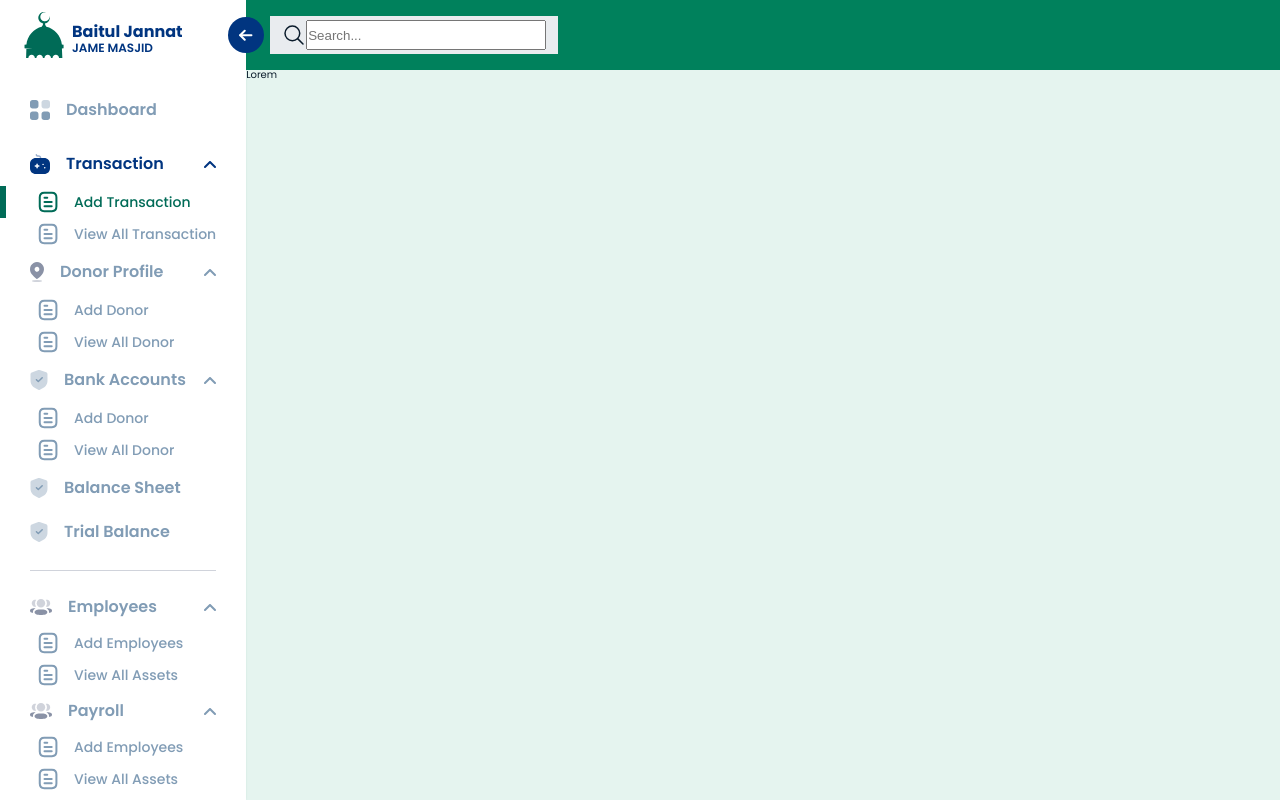
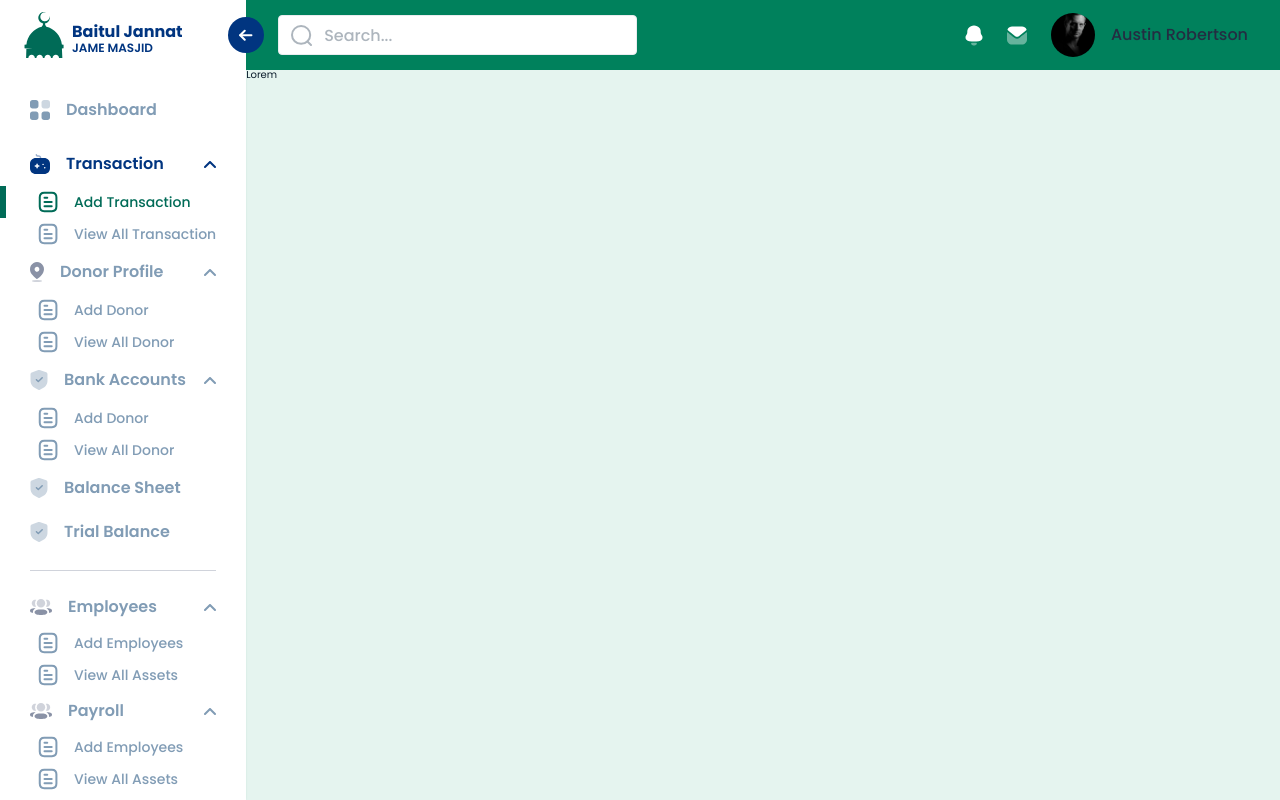
Before and after one commit to ihossain9595/baitul-jannat-jame-masjid, a plain HTML site: page form_transaction--add.html in a window 1280 px wide. Drawn offline with nearby package versions, Linux system fonts and the light colour scheme.

Commit message:
Create a header bar

```diff
--- a/css/style.css
+++ b/css/style.css
@@ -613,7 +613,6 @@
 
 /* Dashboard */
 .navbar_dashboard-box {
-  /* background-color: #fde68a; */
   display: flex;
   align-items: center;
   cursor: pointer;
@@ -649,13 +648,11 @@
   padding-bottom: 1.6rem;
 }
 .navbar_list-box {
-  /* background-color: #fecaca; */
   display: flex;
   flex-direction: column;
   cursor: pointer;
 }
 .navbar_list-item {
-  /* background-color: #d9f99d; */
   display: flex;
   align-items: center;
   padding: 1.2rem 3rem;
@@ -720,7 +717,6 @@
   position: absolute;
   right: -1.8rem;
   top: 50%;
-  /* transform: translateX(-50%); */
   transform: translateY(-50%);
 
   background-color: #013580;
@@ -732,33 +728,76 @@
   justify-content: center;
 }
 
+.header_container {
+  grid-column: 2 / span 2;
+  grid-row: 1 / span 1;
+  background-color: #00815c;
+  display: flex;
+  align-items: center;
+  justify-content: space-between;
+  padding: 0 3.2rem;
+}
+.header_search-box {
+  background-color: #fff;
+  display: flex;
+  align-items: center;
+  border: 1px solid #e9ecef;
+  border-radius: 0.4rem;
+  padding: 0.4rem 1.2rem;
+}
+.header_search-icon {
+  margin-right: 1.2rem;
+}
+.header_search-bar {
+  font-family: "Poppins", sans-serif;
+  background-color: #fff;
+  color: #000;
+  font-weight: 500;
+  border: none;
+  width: 30rem;
+  height: 3rem;
+  font-size: 1.6rem;
+}
+.header_search-bar::placeholder {
+  color: #adb5bd;
+}
+.header_search-bar:focus {
+  outline: none;
+}
+.header_information-box {
+  display: flex;
+  align-items: center;
+  gap: 2.4rem;
+}
+.header_info-icon {
+  cursor: pointer;
+}
+.header_profile-box {
+  display: flex;
+  align-items: center;
+  gap: 1.6rem;
+  cursor: pointer;
+}
+.header_profile-image-box {
+  background-color: #fff;
+  height: 4.4rem;
+  width: 4.4rem;
+  border-radius: 50%;
+  overflow: hidden;
+}
+.header_profile-image {
+  width: 100%;
+  height: 100%;
+  object-fit: cover;
+}
+.header_profile-name {
+  font-size: 1.6rem;
+  font-weight: 500;
+  color: #232d42;
+}
+/* Dashboard - End */
+/* --------------- */
+
 .primary_container {
   background-color: #e5f4ef;
 }
-
-.header_container {
-  grid-column: 2 / span 2;
-  grid-row: 1 / span 1;
-
-  background-color: #00815c;
-
-  display: flex;
-  align-items: center;
-
-  padding: 0 2.4rem;
-}
-.header_search-box {
-  background-color: #e9ecef;
-  display: flex;
-  align-items: center;
-  padding: 0.4rem 1.2rem;
-}
-.header_search-icon {
-  font-size: 2.4rem;
-}
-.header_search-bar {
-  width: 24rem;
-  height: 3rem;
-}
-/* Dashboard - End */
-/* --------------- */
--- a/form_transaction--add.html
+++ b/form_transaction--add.html
@@ -501,8 +501,31 @@
         <!-- Section : Header Bar -->
         <section class="header_container">
           <div class="header_search-box">
-            <ion-icon class="header_search-icon" name="search-outline"></ion-icon>
-            <input class="header_search-bar" type="text" name="" placeholder="Search..." />
+            <svg class="header_search-icon" width="21" height="21" viewBox="0 0 21 21" fill="none" xmlns="http://www.w3.org/2000/svg">
+              <ellipse cx="10.1015" cy="9.88494" rx="9.10146" ry="8.88476" stroke="#ADB5BD" stroke-width="2" stroke-linecap="round" stroke-linejoin="round" />
+              <path d="M16.4316 16.5258L19.9999 20.0001" stroke="#ADB5BD" stroke-width="2" stroke-linecap="round" stroke-linejoin="round" />
+            </svg>
+            <input class="header_search-bar" type="text" placeholder="Search..." />
+          </div>
+
+          <div class="header_information-box">
+            <svg class="header_info-icon" width="18" height="21" viewBox="0 0 18 21" fill="none" xmlns="http://www.w3.org/2000/svg">
+              <path
+                d="M16.7695 10.1453C16.039 9.29229 15.7071 8.55305 15.7071 7.29716V6.87013C15.7071 5.23354 15.3304 4.17907 14.5115 3.12459C13.2493 1.48699 11.1244 0.5 9.04423 0.5H8.95577C6.91935 0.5 4.86106 1.44167 3.577 3.0128C2.71333 4.08842 2.29293 5.18822 2.29293 6.87013V7.29716C2.29293 8.55305 1.98284 9.29229 1.23049 10.1453C0.676907 10.7738 0.5 11.5815 0.5 12.4557C0.5 13.3309 0.787226 14.1598 1.36367 14.8336C2.11602 15.6413 3.17846 16.1569 4.26375 16.2466C5.83505 16.4258 7.40634 16.4933 9.0005 16.4933C10.5937 16.4933 12.165 16.3805 13.7372 16.2466C14.8215 16.1569 15.884 15.6413 16.6363 14.8336C17.2118 14.1598 17.5 13.3309 17.5 12.4557C17.5 11.5815 17.3231 10.7738 16.7695 10.1453Z"
+                fill="#fff"
+              />
+              <path opacity="0.4" d="M11.0088 17.7284C10.5088 17.6216 7.46266 17.6216 6.96275 17.7284C6.53539 17.8271 6.07324 18.0567 6.07324 18.5603C6.09809 19.0407 6.37935 19.4647 6.76895 19.7336L6.76795 19.7346C7.27184 20.1274 7.86319 20.3771 8.48236 20.4668C8.81232 20.5121 9.14825 20.5101 9.49014 20.4668C10.1083 20.3771 10.6997 20.1274 11.2036 19.7346L11.2026 19.7336C11.5922 19.4647 11.8734 19.0407 11.8983 18.5603C11.8983 18.0567 11.4361 17.8271 11.0088 17.7284Z" fill="#fff" />
+            </svg>
+            <svg class="header_info-icon" width="20" height="19" viewBox="0 0 20 19" fill="none" xmlns="http://www.w3.org/2000/svg">
+              <path opacity="0.4" d="M20 13.4402C20 16.2302 17.76 18.4902 14.97 18.5002H14.96H5.05C2.27 18.5002 0 16.2502 0 13.4602V13.4502C0 13.4502 0.006 9.02418 0.014 6.79818C0.015 6.38018 0.495 6.14618 0.822 6.40618C3.198 8.29118 7.447 11.7282 7.5 11.7732C8.21 12.3422 9.11 12.6632 10.03 12.6632C10.95 12.6632 11.85 12.3422 12.56 11.7622C12.613 11.7272 16.767 8.39318 19.179 6.47718C19.507 6.21618 19.989 6.45018 19.99 6.86718C20 9.07618 20 13.4402 20 13.4402Z" fill="#fff" />
+              <path d="M19.4759 3.17357C18.6099 1.54157 16.9059 0.499573 15.0299 0.499573H5.04988C3.17388 0.499573 1.46988 1.54157 0.603884 3.17357C0.409884 3.53857 0.501884 3.99357 0.824884 4.25157L8.24988 10.1906C8.76988 10.6106 9.39988 10.8196 10.0299 10.8196C10.0339 10.8196 10.0369 10.8196 10.0399 10.8196C10.0429 10.8196 10.0469 10.8196 10.0499 10.8196C10.6799 10.8196 11.3099 10.6106 11.8299 10.1906L19.2549 4.25157C19.5779 3.99357 19.6699 3.53857 19.4759 3.17357Z" fill="#fff" />
+            </svg>
+            <div class="header_profile-box">
+              <div class="header_profile-image-box">
+                <img class="header_profile-image" src="img/profile-picture.jpg" alt="Profile image" />
+              </div>
+              <p class="header_profile-name">Austin Robertson</p>
+            </div>
           </div>
         </section>
 
```
Also changed, not shown: img/masjid-image1.jpg (deleted), img/profile-picture.jpg (added).
